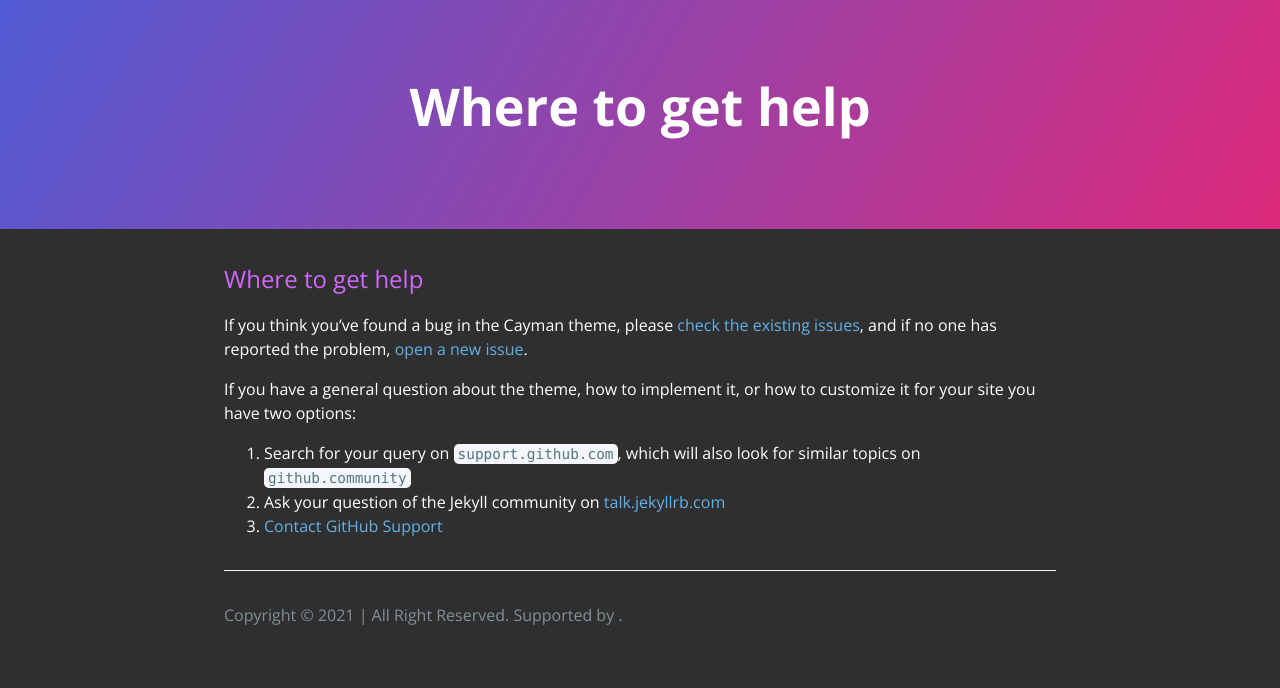
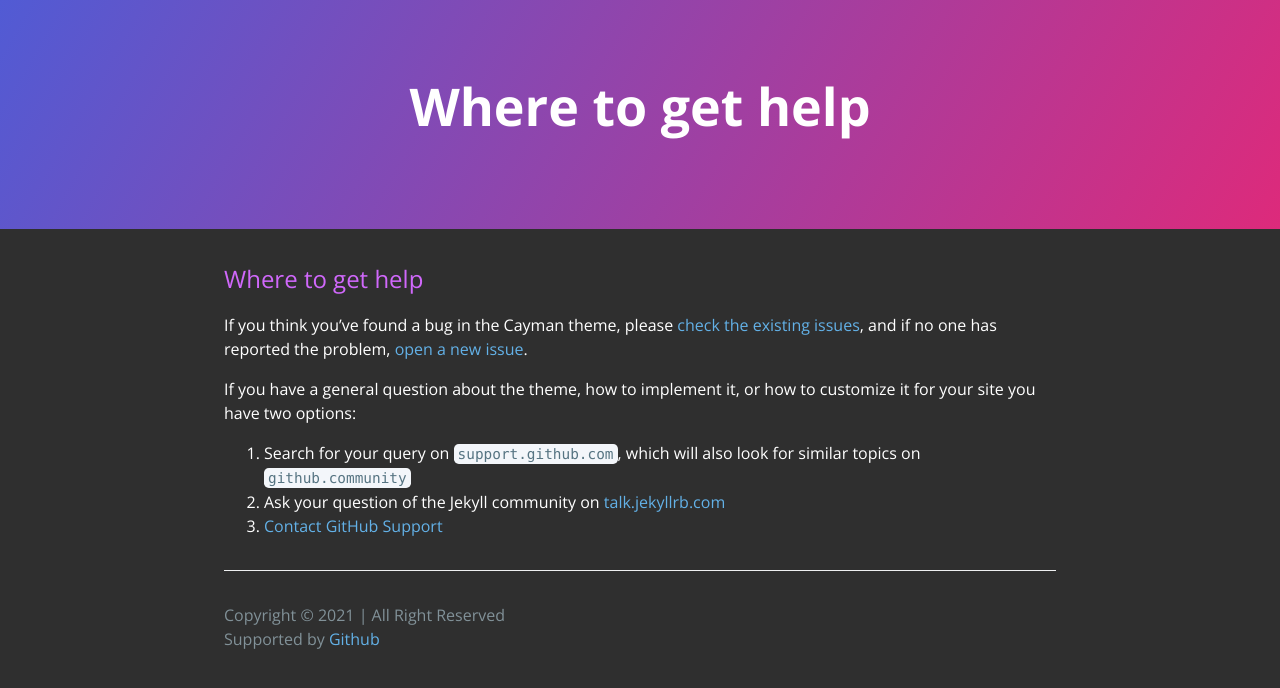
Before and after one commit to masjuni/masjuni.github.io, a Jekyll site: the page built from docs/SUPPORT.md, in a window 1280 px wide. Shown: the top 688 px of the page. Built offline with Jekyll 4.4.1, drawn with Linux system fonts in a browser that asks for light colours; our own code applies the rules of GitHub Pages for plain Markdown files; the repository's description, which GitHub fills in, is left out.

Commit message:
Update default.html

```diff
--- a/_layouts/default.html
+++ b/_layouts/default.html
@@ -34,8 +34,9 @@
         {% if site.github.is_project_page %}
           <span class="site-footer-owner"><a href="{{ site.github.repository_url }}">{{ site.github.repository_name }}</a> is maintained by <a href="{{ site.github.owner_url }}">{{ site.github.owner_name }}</a>.</span>
         {% endif %}
-        <span class="site-footer-credits">Copyright © 2021 | All Right Reserved</a>.</span>
-        <span class="site-footer-credits">Supported by <a href="https://github.com" Github</a>.</span>
+        <span class="site-footer-credits">Copyright © 2021 | All Right Reserved</a></span>
+        <br>
+        <span class="site-footer-credits">Supported by <a href="https://github.com"</a>Github</span>
       </footer>
     </main>
   </body>
```
